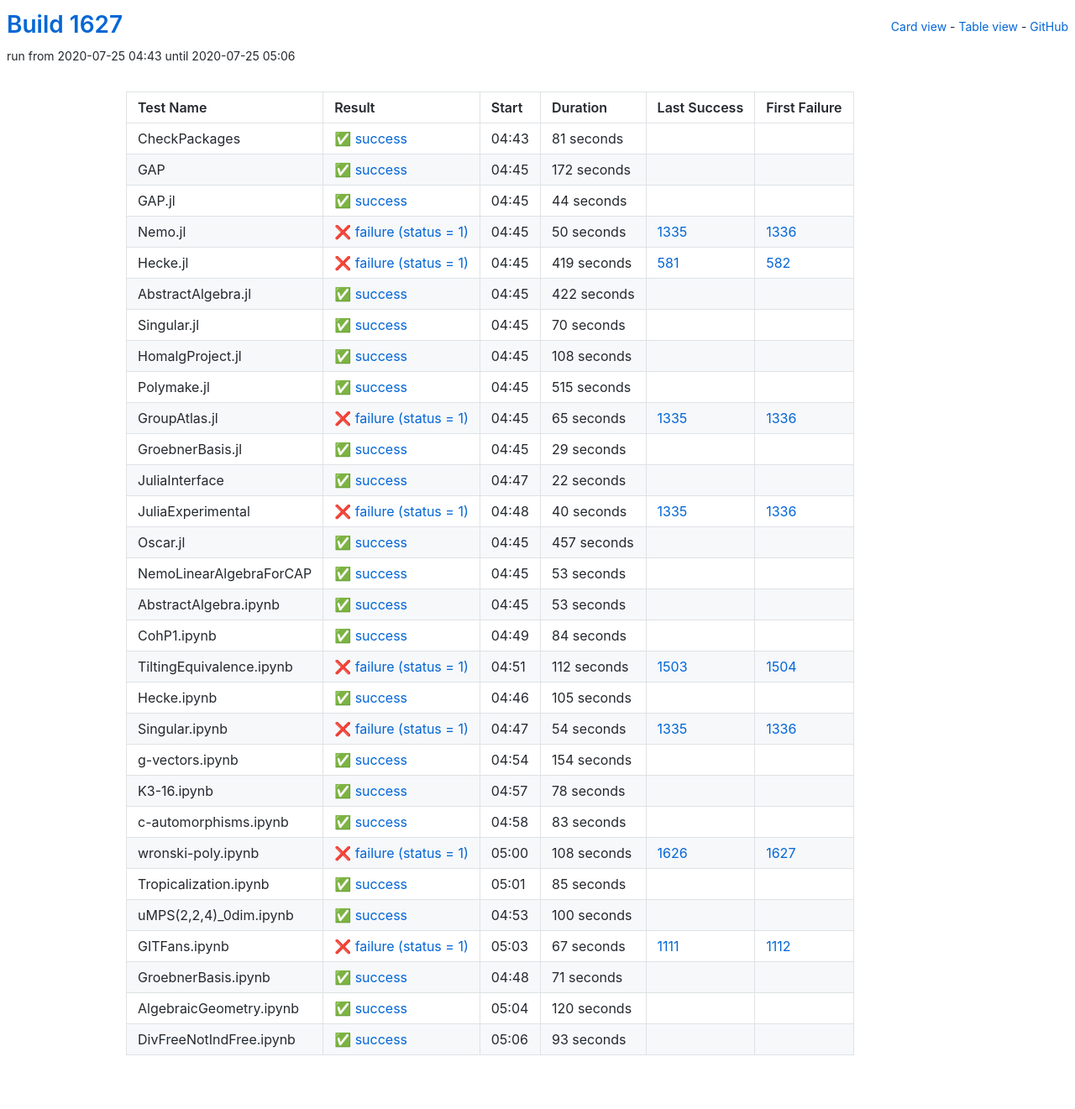
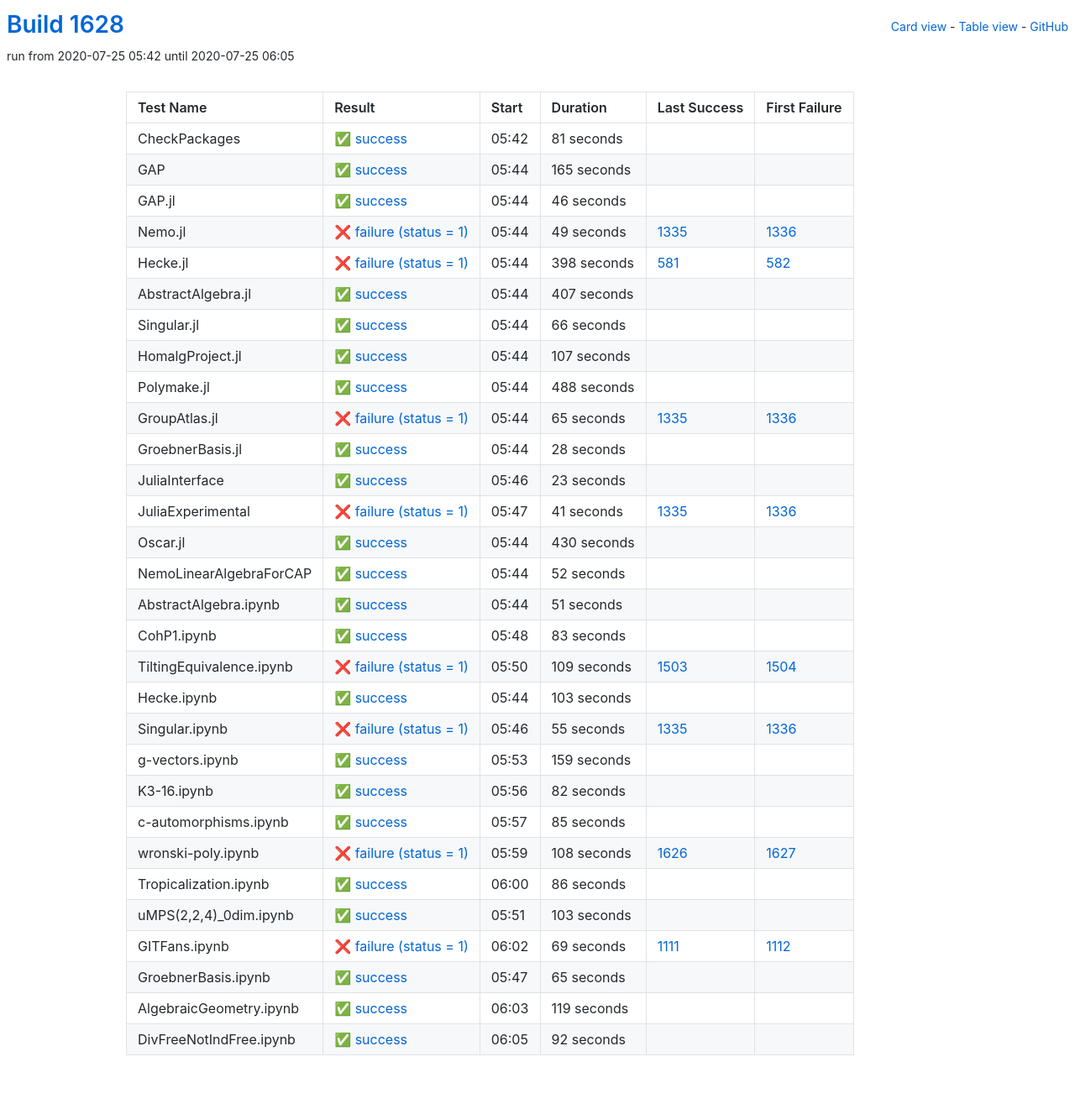
Before and after one commit to oscar-system/oscar-ci-status-1.4, a Jekyll site: the page built from table.html, in a window 1280 px wide. Shown: the whole page at 84% size. Built offline with Jekyll 4.4.1, drawn with Linux system fonts in a browser that asks for light colours.

Commit message:
Build #1628

```diff
--- a/_data/ci.yml
+++ b/_data/ci.yml
@@ -1,6 +1,6 @@
 ---
-build: 1627
-build_url: https://oscarci.mathematik.uni-kl.de/job/oscar-julia-1.4/1627/
+build: 1628
+build_url: https://oscarci.mathematik.uni-kl.de/job/oscar-julia-1.4/1628/
 job: oscar-julia-1.4
 organization: oscar-system
 repo: oscar-ci-status-1.4
@@ -8,8 +8,8 @@ repourl: https://github.com/oscar-system/oscar-ci-status-1.4
 tests:
 - name: CheckPackages
   id: checkpackages
-  log: https://oscarci.mathematik.uni-kl.de/job/oscar-julia-1.4/1627/artifact/logs/build-1627/CheckPackages.log
-  start: 2020-07-25 04:43
+  log: https://oscarci.mathematik.uni-kl.de/job/oscar-julia-1.4/1628/artifact/logs/build-1628/CheckPackages.log
+  start: 2020-07-25 05:42
   success: true
   exitcode: 0
   status: success
@@ -20,104 +20,104 @@ tests:
   first_failure_url:
 - name: GAP
   id: gap
-  log: https://oscarci.mathematik.uni-kl.de/job/oscar-julia-1.4/1627/artifact/logs/build-1627/GAP.log
-  start: 2020-07-25 04:45
+  log: https://oscarci.mathematik.uni-kl.de/job/oscar-julia-1.4/1628/artifact/logs/build-1628/GAP.log
+  start: 2020-07-25 05:44
   success: true
   exitcode: 0
   status: success
-  duration: 172
+  duration: 165
   last_success: false
   last_success_url:
   first_failure: false
   first_failure_url:
 - name: GAP.jl
   id: gap-jl
-  log: https://oscarci.mathematik.uni-kl.de/job/oscar-julia-1.4/1627/artifact/logs/build-1627/GAP.jl.log
-  start: 2020-07-25 04:45
+  log: https://oscarci.mathematik.uni-kl.de/job/oscar-julia-1.4/1628/artifact/logs/build-1628/GAP.jl.log
+  start: 2020-07-25 05:44
   success: true
   exitcode: 0
   status: success
-  duration: 44
+  duration: 46
   last_success: false
   last_success_url:
   first_failure: false
   first_failure_url:
 - name: Nemo.jl
   id: nemo-jl
-  log: https://oscarci.mathematik.uni-kl.de/job/oscar-julia-1.4/1627/artifact/logs/build-1627/Nemo.jl.log
-  start: 2020-07-25 04:45
+  log: https://oscarci.mathematik.uni-kl.de/job/oscar-julia-1.4/1628/artifact/logs/build-1628/Nemo.jl.log
+  start: 2020-07-25 05:44
   success: false
   exitcode: 1
   status: failure
-  duration: 50
+  duration: 49
   last_success: 1335
   last_success_url: https://oscarci.mathematik.uni-kl.de/job/oscar-julia-1.4/1335/
   first_failure: 1336
   first_failure_url: https://oscarci.mathematik.uni-kl.de/job/oscar-julia-1.4/1336/
 - name: Hecke.jl
   id: hecke-jl
-  log: https://oscarci.mathematik.uni-kl.de/job/oscar-julia-1.4/1627/artifact/logs/build-1627/Hecke.jl.log
-  start: 2020-07-25 04:45
+  log: https://oscarci.mathematik.uni-kl.de/job/oscar-julia-1.4/1628/artifact/logs/build-1628/Hecke.jl.log
+  start: 2020-07-25 05:44
   success: false
   exitcode: 1
   status: failure
-  duration: 419
+  duration: 398
   last_success: 581
   last_success_url: https://oscarci.mathematik.uni-kl.de/job/oscar-julia-1.4/581/
   first_failure: 582
   first_failure_url: https://oscarci.mathematik.uni-kl.de/job/oscar-julia-1.4/582/
 - name: AbstractAlgebra.jl
   id: abstractalgebra-jl
-  log: https://oscarci.mathematik.uni-kl.de/job/oscar-julia-1.4/1627/artifact/logs/build-1627/AbstractAlgebra.jl.log
-  start: 2020-07-25 04:45
+  log: https://oscarci.mathematik.uni-kl.de/job/oscar-julia-1.4/1628/artifact/logs/build-1628/AbstractAlgebra.jl.log
+  start: 2020-07-25 05:44
   success: true
   exitcode: 0
   status: success
-  duration: 422
+  duration: 407
   last_success: false
   last_success_url:
   first_failure: false
   first_failure_url:
 - name: Singular.jl
   id: singular-jl
-  log: https://oscarci.mathematik.uni-kl.de/job/oscar-julia-1.4/1627/artifact/logs/build-1627/Singular.jl.log
-  start: 2020-07-25 04:45
+  log: https://oscarci.mathematik.uni-kl.de/job/oscar-julia-1.4/1628/artifact/logs/build-1628/Singular.jl.log
+  start: 2020-07-25 05:44
   success: true
   exitcode: 0
   status: success
-  duration: 70
+  duration: 66
   last_success: false
   last_success_url:
   first_failure: false
   first_failure_url:
 - name: HomalgProject.jl
   id: homalgproject-jl
-  log: https://oscarci.mathematik.uni-kl.de/job/oscar-julia-1.4/1627/artifact/logs/build-1627/HomalgProject.jl.log
-  start: 2020-07-25 04:45
+  log: https://oscarci.mathematik.uni-kl.de/job/oscar-julia-1.4/1628/artifact/logs/build-1628/HomalgProject.jl.log
+  start: 2020-07-25 05:44
   success: true
   exitcode: 0
   status: success
-  duration: 108
+  duration: 107
   last_success: false
   last_success_url:
   first_failure: false
   first_failure_url:
 - name: Polymake.jl
   id: polymake-jl
-  log: https://oscarci.mathematik.uni-kl.de/job/oscar-julia-1.4/1627/artifact/logs/build-1627/Polymake.jl.log
-  start: 2020-07-25 04:45
+  log: https://oscarci.mathematik.uni-kl.de/job/oscar-julia-1.4/1628/artifact/logs/build-1628/Polymake.jl.log
+  start: 2020-07-25 05:44
   success: true
   exitcode: 0
   status: success
-  duration: 515
+  duration: 488
   last_success: false
   last_success_url:
   first_failure: false
   first_failure_url:
 - name: GroupAtlas.jl
   id: groupatlas-jl
-  log: https://oscarci.mathematik.uni-kl.de/job/oscar-julia-1.4/1627/artifact/logs/build-1627/GroupAtlas.jl.log
-  start: 2020-07-25 04:45
+  log: https://oscarci.mathematik.uni-kl.de/job/oscar-julia-1.4/1628/artifact/logs/build-1628/GroupAtlas.jl.log
+  start: 2020-07-25 05:44
   success: false
   exitcode: 1
   status: failure
@@ -128,152 +128,80 @@ tests:
   first_failure_url: https://oscarci.mathematik.uni-kl.de/job/oscar-julia-1.4/1336/
 - name: GroebnerBasis.jl
   id: groebnerbasis-jl
-  log: https://oscarci.mathematik.uni-kl.de/job/oscar-julia-1.4/1627/artifact/logs/build-1627/GroebnerBasis.jl.log
-  start: 2020-07-25 04:45
+  log: https://oscarci.mathematik.uni-kl.de/job/oscar-julia-1.4/1628/artifact/logs/build-1628/GroebnerBasis.jl.log
+  start: 2020-07-25 05:44
   success: true
   exitcode: 0
   status: success
-  duration: 29
+  duration: 28
   last_success: false
   last_success_url:
   first_failure: false
   first_failure_url:
 - name: JuliaInterface
   id: juliainterface
-  log: https://oscarci.mathematik.uni-kl.de/job/oscar-julia-1.4/1627/artifact/logs/build-1627/JuliaInterface.log
-  start: 2020-07-25 04:47
+  log: https://oscarci.mathematik.uni-kl.de/job/oscar-julia-1.4/1628/artifact/logs/build-1628/JuliaInterface.log
+  start: 2020-07-25 05:46
   success: true
   exitcode: 0
   status: success
-  duration: 22
+  duration: 23
   last_success: false
   last_success_url:
   first_failure: false
   first_failure_url:
 - name: JuliaExperimental
   id: juliaexperimental
-  log: https://oscarci.mathematik.uni-kl.de/job/oscar-julia-1.4/1627/artifact/logs/build-1627/JuliaExperimental.log
-  start: 2020-07-25 04:48
+  log: https://oscarci.mathematik.uni-kl.de/job/oscar-julia-1.4/1628/artifact/logs/build-1628/JuliaExperimental.log
+  start: 2020-07-25 05:47
   success: false
   exitcode: 1
   status: failure
-  duration: 40
+  duration: 41
   last_success: 1335
   last_success_url: https://oscarci.mathematik.uni-kl.de/job/oscar-julia-1.4/1335/
   first_failure: 1336
   first_failure_url: https://oscarci.mathematik.uni-kl.de/job/oscar-julia-1.4/1336/
 - name: Oscar.jl
   id: oscar-jl
-  log: https://oscarci.mathematik.uni-kl.de/job/oscar-julia-1.4/1627/artifact/logs/build-1627/Oscar.jl.log
-  start: 2020-07-25 04:45
+  log: https://oscarci.mathematik.uni-kl.de/job/oscar-julia-1.4/1628/artifact/logs/build-1628/Oscar.jl.log
+  start: 2020-07-25 05:44
   success: true
   exitcode: 0
   status: success
-  duration: 457
+  duration: 430
   last_success: false
   last_success_url:
   first_failure: false
   first_failure_url:
 - name: NemoLinearAlgebraForCAP
   id: nemolinearalgebraforcap
-  log: https://oscarci.mathematik.uni-kl.de/job/oscar-julia-1.4/1627/artifact/logs/build-1627/NemoLinearAlgebraForCAP.log
-  start: 2020-07-25 04:45
+  log: https://oscarci.mathematik.uni-kl.de/job/oscar-julia-1.4/1628/artifact/logs/build-1628/NemoLinearAlgebraForCAP.log
+  start: 2020-07-25 05:44
   success: true
   exitcode: 0
   status: success
-  duration: 53
+  duration: 52
   last_success: false
   last_success_url:
   first_failure: false
   first_failure_url:
 - name: AbstractAlgebra.ipynb
   id: abstractalgebra-ipynb
-  log: https://oscarci.mathematik.uni-kl.de/job/oscar-julia-1.4/1627/artifact/logs/build-1627/AbstractAlgebra.ipynb.log
-  start: 2020-07-25 04:45
+  log: https://oscarci.mathematik.uni-kl.de/job/oscar-julia-1.4/1628/artifact/logs/build-1628/AbstractAlgebra.ipynb.log
+  start: 2020-07-25 05:44
   success: true
   exitcode: 0
   status: success
-  duration: 53
+  duration: 51
   last_success: false
   last_success_url:
   first_failure: false
   first_failure_url:
 - name: CohP1.ipynb
   id: cohp1-ipynb
-  log: https://oscarci.mathematik.uni-kl.de/job/oscar-julia-1.4/1627/artifact/logs/build-1627/CohP1.ipynb.log
-  start: 2020-07-25 04:49
-  success: true
-  exitcode: 0
-  status: success
-  duration: 84
-  last_success: false
-  last_success_url:
-  first_failure: false
-  first_failure_url:
-- name: TiltingEquivalence.ipynb
-  id: tiltingequivalence-ipynb
-  log: https://oscarci.mathematik.uni-kl.de/job/oscar-julia-1.4/1627/artifact/logs/build-1627/TiltingEquivalence.ipynb.log
-  start: 2020-07-25 04:51
-  success: false
-  exitcode: 1
-  status: failure
-  duration: 112
-  last_success: 1503
-  last_success_url: https://oscarci.mathematik.uni-kl.de/job/oscar-julia-1.4/1503/
-  first_failure: 1504
-  first_failure_url: https://oscarci.mathematik.uni-kl.de/job/oscar-julia-1.4/1504/
-- name: Hecke.ipynb
-  id: hecke-ipynb
-  log: https://oscarci.mathematik.uni-kl.de/job/oscar-julia-1.4/1627/artifact/logs/build-1627/Hecke.ipynb.log
-  start: 2020-07-25 04:46
-  success: true
-  exitcode: 0
-  status: success
-  duration: 105
-  last_success: false
-  last_success_url:
-  first_failure: false
-  first_failure_url:
-- name: Singular.ipynb
-  id: singular-ipynb
-  log: https://oscarci.mathematik.uni-kl.de/job/oscar-julia-1.4/1627/artifact/logs/build-1627/Singular.ipynb.log
-  start: 2020-07-25 04:47
-  success: false
-  exitcode: 1
-  status: failure
-  duration: 54
-  last_success: 1335
-  last_success_url: https://oscarci.mathematik.uni-kl.de/job/oscar-julia-1.4/1335/
-  first_failure: 1336
-  first_failure_url: https://oscarci.mathematik.uni-kl.de/job/oscar-julia-1.4/1336/
-- name: g-vectors.ipynb
-  id: g-vectors-ipynb
-  log: https://oscarci.mathematik.uni-kl.de/job/oscar-julia-1.4/1627/artifact/logs/build-1627/g-vectors.ipynb.log
-  start: 2020-07-25 04:54
-  success: true
-  exitcode: 0
-  status: success
-  duration: 154
-  last_success: false
-  last_success_url:
-  first_failure: false
-  first_failure_url:
-- name: K3-16.ipynb
-  id: k3-16-ipynb
-  log: https://oscarci.mathematik.uni-kl.de/job/oscar-julia-1.4/1627/artifact/logs/build-1627/K3-16.ipynb.log
-  start: 2020-07-25 04:57
-  success: true
-  exitcode: 0
-  status: success
-  duration: 78
-  last_success: false
-  last_success_url:
-  first_failure: false
-  first_failure_url:
-- name: c-automorphisms.ipynb
-  id: c-automorphisms-ipynb
-  log: https://oscarci.mathematik.uni-kl.de/job/oscar-julia-1.4/1627/artifact/logs/build-1627/c-automorphisms.ipynb.log
-  start: 2020-07-25 04:58
+  log: https://oscarci.mathematik.uni-kl.de/job/oscar-julia-1.4/1628/artifact/logs/build-1628/CohP1.ipynb.log
+  start: 2020-07-25 05:48
   success: true
   exitcode: 0
   status: success
@@ -282,10 +210,82 @@ tests:
   last_success_url:
   first_failure: false
   first_failure_url:
+- name: TiltingEquivalence.ipynb
+  id: tiltingequivalence-ipynb
+  log: https://oscarci.mathematik.uni-kl.de/job/oscar-julia-1.4/1628/artifact/logs/build-1628/TiltingEquivalence.ipynb.log
+  start: 2020-07-25 05:50
+  success: false
+  exitcode: 1
+  status: failure
+  duration: 109
+  last_success: 1503
+  last_success_url: https://oscarci.mathematik.uni-kl.de/job/oscar-julia-1.4/1503/
+  first_failure: 1504
+  first_failure_url: https://oscarci.mathematik.uni-kl.de/job/oscar-julia-1.4/1504/
+- name: Hecke.ipynb
+  id: hecke-ipynb
+  log: https://oscarci.mathematik.uni-kl.de/job/oscar-julia-1.4/1628/artifact/logs/build-1628/Hecke.ipynb.log
+  start: 2020-07-25 05:44
+  success: true
+  exitcode: 0
+  status: success
+  duration: 103
+  last_success: false
+  last_success_url:
+  first_failure: false
+  first_failure_url:
+- name: Singular.ipynb
+  id: singular-ipynb
+  log: https://oscarci.mathematik.uni-kl.de/job/oscar-julia-1.4/1628/artifact/logs/build-1628/Singular.ipynb.log
+  start: 2020-07-25 05:46
+  success: false
+  exitcode: 1
+  status: failure
+  duration: 55
+  last_success: 1335
+  last_success_url: https://oscarci.mathematik.uni-kl.de/job/oscar-julia-1.4/1335/
+  first_failure: 1336
+  first_failure_url: https://oscarci.mathematik.uni-kl.de/job/oscar-julia-1.4/1336/
+- name: g-vectors.ipynb
+  id: g-vectors-ipynb
+  log: https://oscarci.mathematik.uni-kl.de/job/oscar-julia-1.4/1628/artifact/logs/build-1628/g-vectors.ipynb.log
+  start: 2020-07-25 05:53
+  success: true
+  exitcode: 0
+  status: success
+  duration: 159
+  last_success: false
+  last_success_url:
+  first_failure: false
+  first_failure_url:
+- name: K3-16.ipynb
+  id: k3-16-ipynb
+  log: https://oscarci.mathematik.uni-kl.de/job/oscar-julia-1.4/1628/artifact/logs/build-1628/K3-16.ipynb.log
+  start: 2020-07-25 05:56
+  success: true
+  exitcode: 0
+  status: success
+  duration: 82
+  last_success: false
+  last_success_url:
+  first_failure: false
+  first_failure_url:
+- name: c-automorphisms.ipynb
+  id: c-automorphisms-ipynb
+  log: https://oscarci.mathematik.uni-kl.de/job/oscar-julia-1.4/1628/artifact/logs/build-1628/c-automorphisms.ipynb.log
+  start: 2020-07-25 05:57
+  success: true
+  exitcode: 0
+  status: success
+  duration: 85
+  last_success: false
+  last_success_url:
+  first_failure: false
+  first_failure_url:
 - name: wronski-poly.ipynb
   id: wronski-poly-ipynb
-  log: https://oscarci.mathematik.uni-kl.de/job/oscar-julia-1.4/1627/artifact/logs/build-1627/wronski-poly.ipynb.log
-  start: 2020-07-25 05:00
+  log: https://oscarci.mathematik.uni-kl.de/job/oscar-julia-1.4/1628/artifact/logs/build-1628/wronski-poly.ipynb.log
+  start: 2020-07-25 05:59
   success: false
   exitcode: 1
   status: failure
@@ -296,72 +296,72 @@ tests:
   first_failure_url: https://oscarci.mathematik.uni-kl.de/job/oscar-julia-1.4/1627/
 - name: Tropicalization.ipynb
   id: tropicalization-ipynb
-  log: https://oscarci.mathematik.uni-kl.de/job/oscar-julia-1.4/1627/artifact/logs/build-1627/Tropicalization.ipynb.log
-  start: 2020-07-25 05:01
+  log: https://oscarci.mathematik.uni-kl.de/job/oscar-julia-1.4/1628/artifact/logs/build-1628/Tropicalization.ipynb.log
+  start: 2020-07-25 06:00
   success: true
   exitcode: 0
   status: success
-  duration: 85
+  duration: 86
   last_success: false
   last_success_url:
   first_failure: false
   first_failure_url:
 - name: uMPS(2,2,4)_0dim.ipynb
   id: umps-2-2-4-0dim-ipynb
-  log: https://oscarci.mathematik.uni-kl.de/job/oscar-julia-1.4/1627/artifact/logs/build-1627/uMPS-2-2-4-_0dim.ipynb.log
-  start: 2020-07-25 04:53
+  log: https://oscarci.mathematik.uni-kl.de/job/oscar-julia-1.4/1628/artifact/logs/build-1628/uMPS-2-2-4-_0dim.ipynb.log
+  start: 2020-07-25 05:51
   success: true
   exitcode: 0
   status: success
-  duration: 100
+  duration: 103
   last_success: false
   last_success_url:
   first_failure: false
   first_failure_url:
 - name: GITFans.ipynb
   id: gitfans-ipynb
-  log: https://oscarci.mathematik.uni-kl.de/job/oscar-julia-1.4/1627/artifact/logs/build-1627/GITFans.ipynb.log
-  start: 2020-07-25 05:03
+  log: https://oscarci.mathematik.uni-kl.de/job/oscar-julia-1.4/1628/artifact/logs/build-1628/GITFans.ipynb.log
+  start: 2020-07-25 06:02
   success: false
   exitcode: 1
   status: failure
-  duration: 67
+  duration: 69
   last_success: 1111
   last_success_url: https://oscarci.mathematik.uni-kl.de/job/oscar-julia-1.4/1111/
   first_failure: 1112
   first_failure_url: https://oscarci.mathematik.uni-kl.de/job/oscar-julia-1.4/1112/
 - name: GroebnerBasis.ipynb
   id: groebnerbasis-ipynb
-  log: https://oscarci.mathematik.uni-kl.de/job/oscar-julia-1.4/1627/artifact/logs/build-1627/GroebnerBasis.ipynb.log
-  start: 2020-07-25 04:48
+  log: https://oscarci.mathematik.uni-kl.de/job/oscar-julia-1.4/1628/artifact/logs/build-1628/GroebnerBasis.ipynb.log
+  start: 2020-07-25 05:47
   success: true
   exitcode: 0
   status: success
-  duration: 71
+  duration: 65
   last_success: false
   last_success_url:
   first_failure: false
   first_failure_url:
 - name: AlgebraicGeometry.ipynb
   id: algebraicgeometry-ipynb
-  log: https://oscarci.mathematik.uni-kl.de/job/oscar-julia-1.4/1627/artifact/logs/build-1627/AlgebraicGeometry.ipynb.log
-  start: 2020-07-25 05:04
+  log: https://oscarci.mathematik.uni-kl.de/job/oscar-julia-1.4/1628/artifact/logs/build-1628/AlgebraicGeometry.ipynb.log
+  start: 2020-07-25 06:03
   success: true
   exitcode: 0
   status: success
-  duration: 120
+  duration: 119
   last_success: false
   last_success_url:
   first_failure: false
   first_failure_url:
 - name: DivFreeNotIndFree.ipynb
   id: divfreenotindfree-ipynb
-  log: https://oscarci.mathematik.uni-kl.de/job/oscar-julia-1.4/1627/artifact/logs/build-1627/DivFreeNotIndFree.ipynb.log
-  start: 2020-07-25 05:06
+  log: https://oscarci.mathematik.uni-kl.de/job/oscar-julia-1.4/1628/artifact/logs/build-1628/DivFreeNotIndFree.ipynb.log
+  start: 2020-07-25 06:05
   success: true
   exitcode: 0
   status: success
-  duration: 93
+  duration: 92
   last_success: false
   last_success_url:
   first_failure: false
```
Also changed, not shown: README.md.
